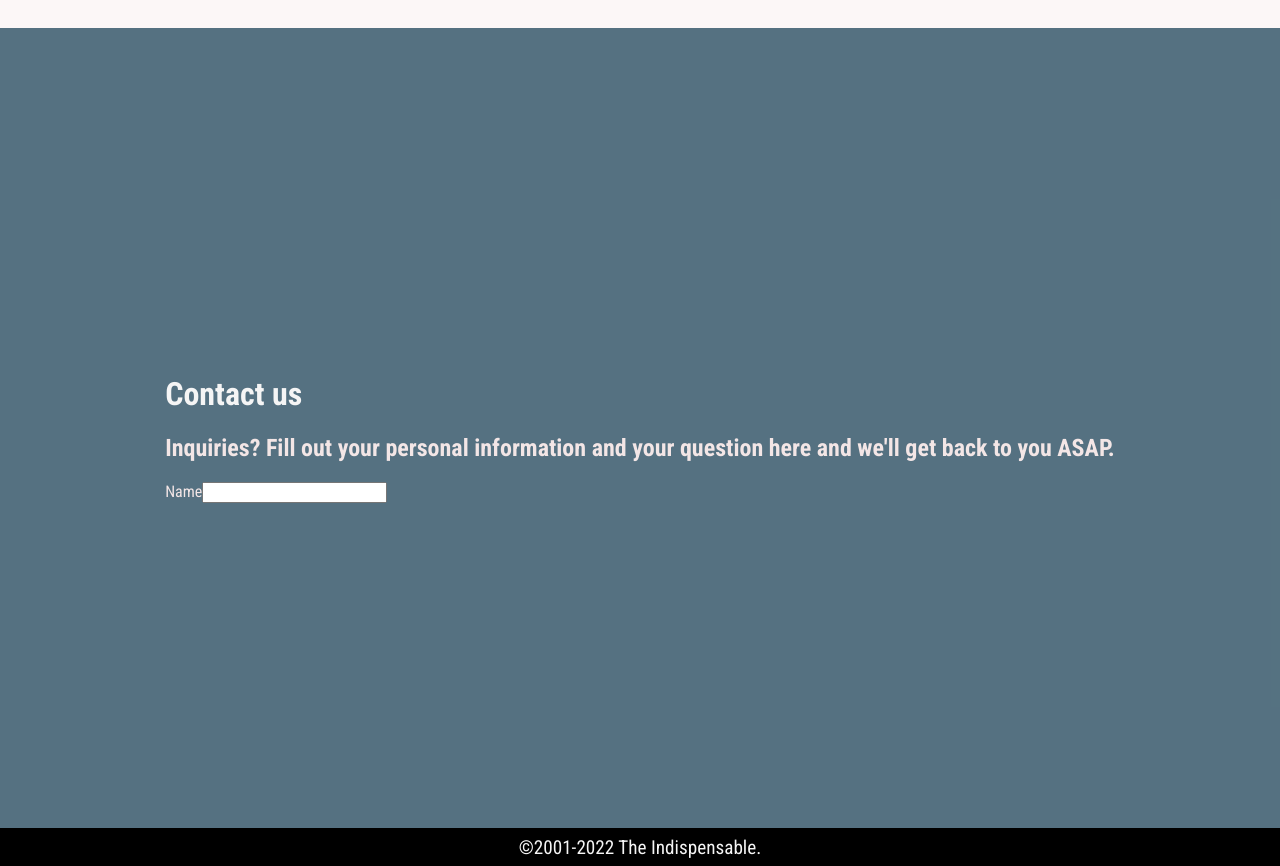
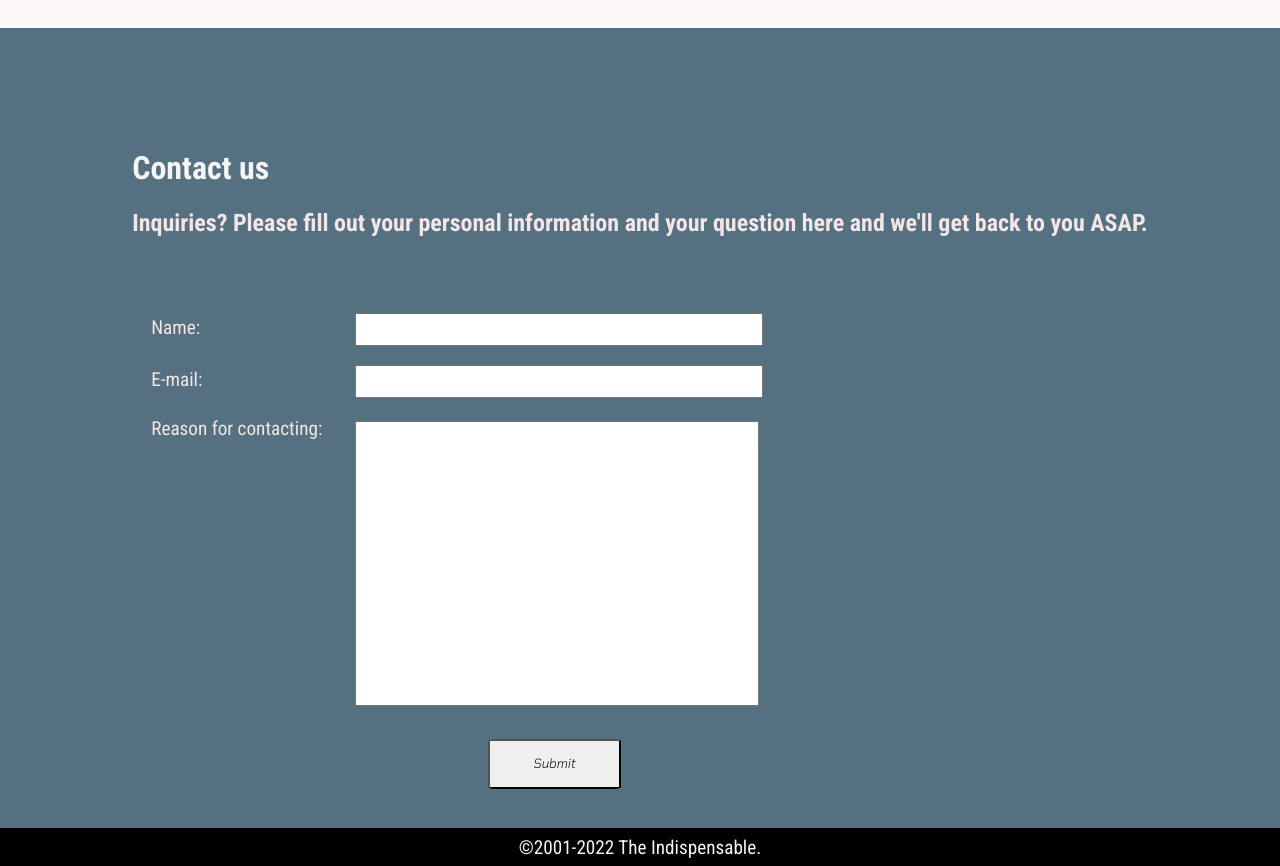
Before and after one commit to uchutanjyo/e-commerce, a React (Create React App) app: page / in a window 1280 px wide. Shown: the part 1580-2446 px from the top of the page. Built offline with nearby package versions, Linux system fonts and the light colour scheme; no server answers.

Commit message:
contact form updated (no functionality yet)

```diff
--- a/src/About.js
+++ b/src/About.js
@@ -12,7 +12,7 @@ const About = () => {
             <div className="about-right">
                  <div className='mission'>We started in 2001 with the goal of making the #1 store in the world which sells every item you could possibly want or need. We have definitely met and surpassed this goal, as impossible as that sounds. </div>
                  <div className='mission'>From day one, we've kept up with trends all over the world, and have remained dedicated to providing you with the very latest and greatest things that are available.</div>
-                  <div className='mission'>No matter your personal goals or interests, you will certainly find what you are looking for on our online shop.</div>
+                  <div className='mission'>No matter your personal goals or interests, you will certainly find what you are looking for at our online shop.</div>
             </div>
         </div>
 
--- a/src/ProductDetailsPage.js
+++ b/src/ProductDetailsPage.js
@@ -1,11 +1,8 @@
 
 import React, {useState, useEffect} from 'react';
-import ProductsContainer from './components/ProductsContainer';
-import { useGlobalContext } from './context/ProductsContext';
-import Product from './components/Product';
+
 import ProductDetails from './components/ProductDetails'
-import axios from "axios";
-import { useParams } from "react-router-dom";
+import { Link } from 'react-router-dom';
 
 
 
@@ -16,7 +13,14 @@ const Products = () => {
 
 <>
 
+ <div className="product-details-left-sidebar">
+   <Link to="/products" className='back'>
+<h3>Back to products</h3>
+</Link>
+</div>
+
     <ProductDetails></ProductDetails>
+
 
 </>
   );
--- a/src/components/Contact.js
+++ b/src/components/Contact.js
@@ -6,10 +6,24 @@ const FeaturedProducts = ({children}) => {
 
     <div className='contact'>
 <h1>Contact us</h1>
-<form action="submit">
-    <h2>Inquiries? Fill out your personal information and your question here and we'll get back to you ASAP.</h2>
-    <label htmlFor="name">Name</label>
-    <input type="text" id='name'/>
+<h2>Inquiries? Please fill out your personal information and your question here and we'll get back to you ASAP.</h2>
+<form action="submit" className='contact-form'>
+     <section>
+    <label htmlFor="name">Name:</label>
+    <input type="text" id='name'className='form-input'/>
+</section>
+  <section>
+    <label htmlFor="email">E-mail:</label>
+    <input type="text" id='email' className='form-input'/>
+</section>
+  <section>
+        <label htmlFor="message">Reason for contacting:</label>
+    <input type="text" id='message'className='form-input'/>
+</section>
+<section>
+   <label htmlFor="button"></label>
+<button class="default-button" type="submit">Submit</button>
+</section>
 </form>
     </div>
   );
--- a/src/components/Product.js
+++ b/src/components/Product.js
@@ -1,4 +1,5 @@
 import React from 'react';
+import { Link } from 'react-router-dom';
 
 
 const Product = ({id, title, price, imageUrl, category, description, handleClick, children}) => {
@@ -6,9 +7,9 @@ const Product = ({id, title, price, imageUrl, category, description, handleClick
  <div key={id} className='product'>
          <h4>{`${title.substring(0, 100)}`.toUpperCase()}</h4>
           <h5> ${price}</h5>
-          <img onClick={handleClick} src={imageUrl} alt={description} />
+        <Link to={`/${id}/productdetailspage`}>
+          <img onClick={handleClick} src={imageUrl} alt={description} /> </Link>
           <section className='description'>
-            <div>{category}</div>
          </section></div>
 
   );
--- a/src/styles/App.css
+++ b/src/styles/App.css
@@ -118,6 +118,8 @@ p {
   text-align: center;
   width: 100vw;
   height: 100vh;
+  -webkit-animation: fadeinfast .6s;
+          animation: fadeinfast .6s;
 }
 
 .top-header div {
@@ -176,6 +178,54 @@ p {
   text-align: center;
   max-width: 80vw;
   height: 100%;
+}
+
+.contact {
+  margin-top: 5em;
+}
+
+.contact-form {
+  display: table;
+  border-collapse: separate;
+  border-spacing: 1em;
+  font-size: 1.2em;
+  margin-top: 3em;
+}
+
+.contact-form section {
+  display: table-row;
+}
+
+.contact-form label {
+  display: table-cell;
+}
+
+.contact-form input {
+  display: table-cell;
+  margin-left: 1em;
+}
+
+.contact-form button {
+  display: table-cell;
+  margin-top: 1em;
+  margin-left: 11em;
+  width: 10em;
+}
+
+.form-input {
+  width: 30em;
+}
+
+#name {
+  height: 2em;
+}
+
+#email {
+  height: 2em;
+}
+
+#message {
+  padding: 0 0 20em 0;
 }
 
 /* Main - wrappers */
@@ -292,7 +342,7 @@ p {
       -ms-flex-direction: row;
           flex-direction: row;
   width: 100vw;
-  height: 100vh;
+  height: 95vh;
 }
 
 .about-left {
@@ -315,11 +365,33 @@ p {
   margin-left: 1em;
   background-color: rgba(45, 81, 100, 0.5);
   border-radius: 1%;
+  -webkit-animation: fadeinfast .6s;
+          animation: fadeinfast .6s;
   z-index: -1;
 }
 
 .about-left img {
   max-height: 30em;
+  -webkit-animation: fadeinfast .4s;
+          animation: fadeinfast .4s;
+}
+
+@-webkit-keyframes fadeinfast {
+  from {
+    opacity: 0.2;
+  }
+  to {
+    opacity: .7;
+  }
+}
+
+@keyframes fadeinfast {
+  from {
+    opacity: 0.2;
+  }
+  to {
+    opacity: .7;
+  }
 }
 
 .about-right {
@@ -444,16 +516,42 @@ p {
   color: #f3e6e6;
   font-style: normal;
   background-color: rgba(45, 81, 100, 0.8);
+  -webkit-animation: fadein 1s;
+          animation: fadein 1s;
 }
 
 .product img {
   max-width: 90%;
   max-height: 90%;
   margin-bottom: .5em;
+  -webkit-animation: fadein 2s;
+          animation: fadein 2s;
 }
 
 .product h4 {
   margin-bottom: -.5em;
+}
+
+@-webkit-keyframes fadein {
+  from {
+    opacity: 0.2;
+  }
+  to {
+    opacity: 1;
+  }
+}
+
+@keyframes fadein {
+  from {
+    opacity: 0.2;
+  }
+  to {
+    opacity: 1;
+  }
+}
+
+.product img:hover {
+  opacity: 50%;
 }
 
 .description {
@@ -510,20 +608,18 @@ p {
   display: -webkit-box;
   display: -ms-flexbox;
   display: flex;
-  -webkit-box-align: center;
-      -ms-flex-align: center;
-          align-items: center;
-  -webkit-box-pack: center;
-      -ms-flex-pack: center;
-          justify-content: center;
   -webkit-box-orient: horizontal;
   -webkit-box-direction: normal;
       -ms-flex-direction: row;
           flex-direction: row;
+  -webkit-box-align: center;
+      -ms-flex-align: center;
+          align-items: center;
   width: 100vw;
+  margin-bottom: 2em;
 }
 
-.product-details {
+.product-details-left-sidebar {
   display: -webkit-box;
   display: -ms-flexbox;
   display: flex;
@@ -537,19 +633,95 @@ p {
   -webkit-box-direction: normal;
       -ms-flex-direction: column;
           flex-direction: column;
-  text-align: center;
-  min-width: 30%;
-  height: 40em;
-  padding: .2em;
-  margin-top: 10em;
-  border-radius: 1%;
-  color: #f3e6e6;
-  font-style: normal;
-  background-color: rgba(45, 81, 100, 0.8);
+  margin-left: 1em;
+  margin-top: 5em;
+  position: fixed;
+  width: 13%;
+  height: 80%;
+  border: none;
+  font-size: 1.5em;
 }
 
-.product-details img {
+.back {
+  text-decoration: underline;
+  color: black;
+}
+
+.product-details {
+  display: -webkit-box;
+  display: -ms-flexbox;
+  display: flex;
+  -webkit-box-orient: vertical;
+  -webkit-box-direction: normal;
+      -ms-flex-direction: column;
+          flex-direction: column;
+  height: 67em;
+  width: 50em;
+  margin-left: 20%;
+  margin-top: 10em;
+  margin-right: 1em;
+}
+
+.product-details h2 {
+  margin-bottom: 1em;
+}
+
+.product-details-image {
+  display: -webkit-box;
+  display: -ms-flexbox;
+  display: flex;
+  -webkit-box-align: center;
+      -ms-flex-align: center;
+          align-items: center;
+  -webkit-box-pack: center;
+      -ms-flex-pack: center;
+          justify-content: center;
+  -webkit-box-orient: vertical;
+  -webkit-box-direction: normal;
+      -ms-flex-direction: column;
+          flex-direction: column;
+  height: 95%;
+  width: 95%;
+  padding: .5em;
+  border-radius: 1%;
+  background-color: rgba(45, 81, 100, 0.4);
+}
+
+.product-details-image img {
+  min-height: 94%;
+  max-width: 94%;
   margin-bottom: .5em;
+}
+
+.product-details-right-sidebar {
+  display: -webkit-box;
+  display: -ms-flexbox;
+  display: flex;
+  -webkit-box-orient: vertical;
+  -webkit-box-direction: normal;
+      -ms-flex-direction: column;
+          flex-direction: column;
+  width: 15%;
+  height: 80%;
+  margin-left: 7em;
+  border: none;
+  padding-left: 3em;
+  padding-right: 3em;
+}
+
+.product-details-right-sidebar p {
+  font-size: 1.5em;
+}
+
+.product-details-right-sidebar button {
+  font-family: 'Chakra Petch',sans-serif;
+  border-radius: 5%;
+  font-size: 1.3em;
+  color: #060606;
+  padding: 1.1em;
+  margin-top: 5em;
+  width: 100%;
+  cursor: pointer;
 }
 
 /* Button */
--- a/src/styles/App.scss
+++ b/src/styles/App.scss
@@ -107,10 +107,14 @@ p {
         text-align: center;
       width: 100vw;
        height: 100vh;
+           animation: fadeinfast .6s;
+
         div {
        width: 90%
     }
 }
+
+
 
 
 .left {
@@ -119,11 +123,14 @@ p {
     height: 40vh;
     padding: 1em;
     margin-left: 1em;
+
+
     h1 {
     color:rgb(253, 247, 247);
 
     }
 }
+
 
 .home-header {
     // padding-left: 4em;
@@ -136,6 +143,7 @@ color:rgb(243, 230, 230);
 .right {
     width: 50%;
     height: 70vh;
+
 }
 
 
@@ -144,6 +152,53 @@ color:rgb(243, 230, 230);
       text-align: center;
       max-width: 80vw;
       height: 100%;
+}
+
+// Contact
+.contact {
+ margin-top: 5em;
+}
+
+.contact-form {
+display: table;
+border-collapse:separate;
+border-spacing:1em;
+font-size: 1.2em;
+margin-top: 3em;
+
+section {
+    display: table-row;
+}
+label {
+    display: table-cell;
+        }
+input {
+    display: table-cell;
+        margin-left: 1em;
+         }
+   button {
+    display: table-cell;
+   margin-top: 1em;
+   margin-left: 11em;
+   width: 10em;
+}
+}
+
+.form-input {
+    width: 30em;
+}
+
+#name {
+    height: 2em;
+}
+
+#email {
+    height: 2em;
+}
+
+#message {
+     padding: 0 0 20em 0;
+
 }
 
 /* Main - wrappers */
@@ -205,7 +260,7 @@ color:rgb(243, 230, 230);
 .about {
     @include flexCenter(row);
     width: 100vw;
-    height: 100vh;
+    height: 95vh;
 }
 
 .about-left {
@@ -216,11 +271,18 @@ color:rgb(243, 230, 230);
     margin-left: 1em;
 background-color:rgba(45, 81, 100, 0.5);
 border-radius: 1%;
+    animation: fadeinfast .6s;
+
     z-index: -1;
        img {
         max-height: 30em;
+     animation: fadeinfast .4s;
+    }
+}
 
-    }
+@keyframes fadeinfast {
+    from { opacity: 0.2; }
+    to   { opacity: .7; }
 }
 
 .about-right {
@@ -301,16 +363,25 @@ border-radius: 1%;
 color:rgb(243, 230, 230);
 font-style: normal;
 background-color:rgba(45, 81, 100, 0.8);
-
+animation: fadein 1s;
       img {
                 max-width: 90%;
                 max-height: 90%;
                 margin-bottom: .5em;
-
+                animation: fadein 2s;
       }
       h4 {
          margin-bottom: -.5em;
       }
+}
+
+@keyframes fadein {
+    from { opacity: 0.2; }
+    to   { opacity: 1; }
+}
+
+.product img:hover {
+    opacity: 50%
 }
 
 .description {
@@ -353,30 +424,81 @@ list-style-type:none;
 
 // Product details page
 .product-details-main {
-  @include flexCenter(row);
+    display: flex;
+flex-direction: row;
+align-items: center;
   width: 100vw;
+  margin-bottom: 2em;
 }
 
+
+.product-details-left-sidebar {
+    @include flexCenter(column);
+    margin-left: 1em;
+   margin-top:5em;
+    position: fixed;
+   width: 13%;
+    height: 80%;
+    border: none;
+    font-size: 1.5em;
+
+}
+
+ .back {
+         text-decoration: underline;
+         color: black
+    }
+
 .product-details {
-@include flexCenter(column);
-text-align: center;
-min-width: 30%;
-  height: 40em;
-padding: .2em;
+display: flex;
+flex-direction: column;
+height: 67em;
+width: 50em;
+ margin-left: 20%;
 margin-top: 10em;
+margin-right: 1em;
+ h2 {
+        margin-bottom: 1em;
+    }
+}
+
+.product-details-image {
+    @include flexCenter(column);
+ height: 95%;
+ width: 95%;
+padding: .5em;
 border-radius: 1%;
-color:rgb(243, 230, 230);
-font-style: normal;
-background-color:rgba(45, 81, 100, 0.8);
+background-color:rgba(45, 81, 100, 0.4);
 
       img {
+            min-height: 94%;
+            max-width: 94%;
+                margin-bottom: .5em;
+      }
+}
 
-                margin-bottom: .5em;
-
-      }
-      h4 {
-
-      }
+.product-details-right-sidebar {
+  display: flex;
+flex-direction: column;
+    width: 15%;
+    height: 80%;
+    margin-left: 7em;
+    border: none;
+       padding-left: 3em;
+        padding-right: 3em;
+    p {
+     font-size: 1.5em;
+    };
+    button {
+    font-family: 'Chakra Petch',sans-serif;
+    border-radius: 5%;
+    font-size: 1.3em;
+    color: rgb(6, 6, 6);
+    padding: 1.1em;
+    margin-top: 5em;
+    width: 100%;
+    cursor: pointer;
+    }
 }
 
 // .main-center {
```
Also changed, not shown: src/components/FeaturedProducts.js (+7 -1 lines), src/components/ProductDetails.js (+23 -12 lines), 1 other file (tests, documents, lock files or other folders).
